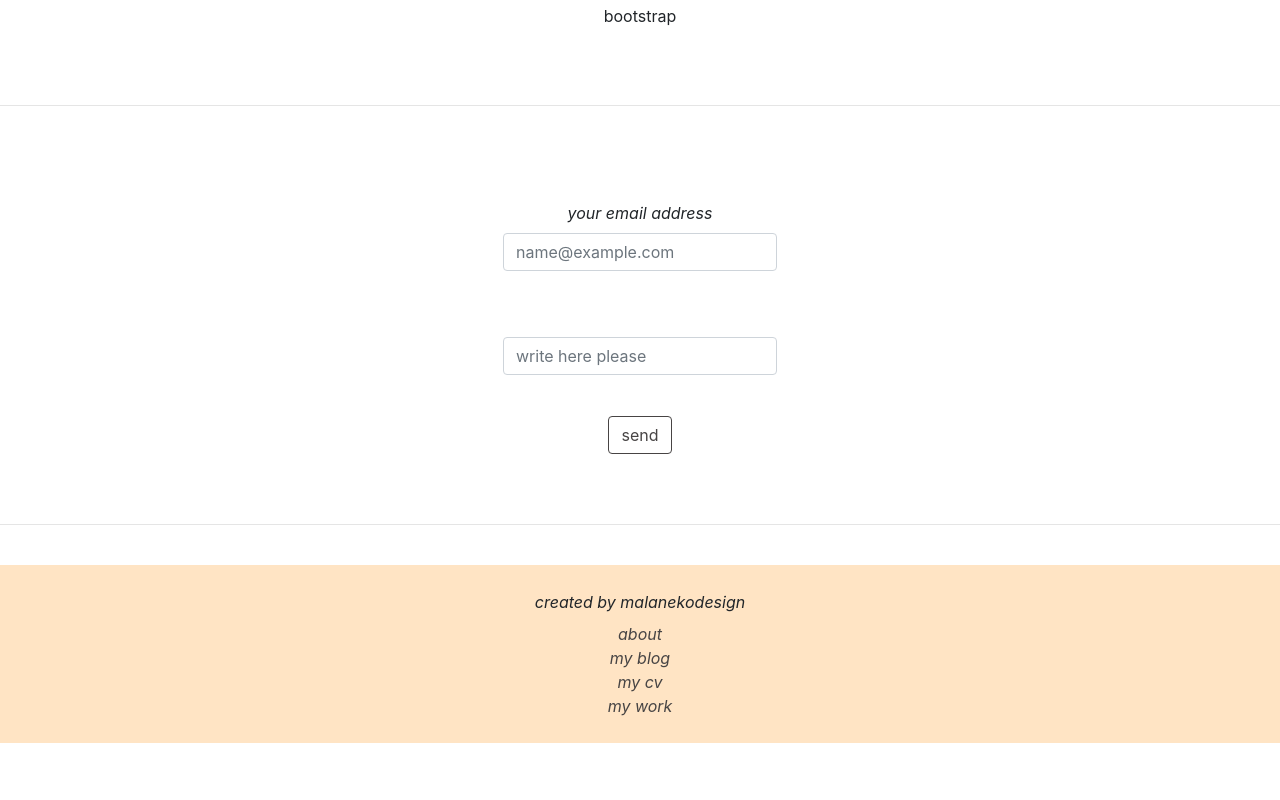
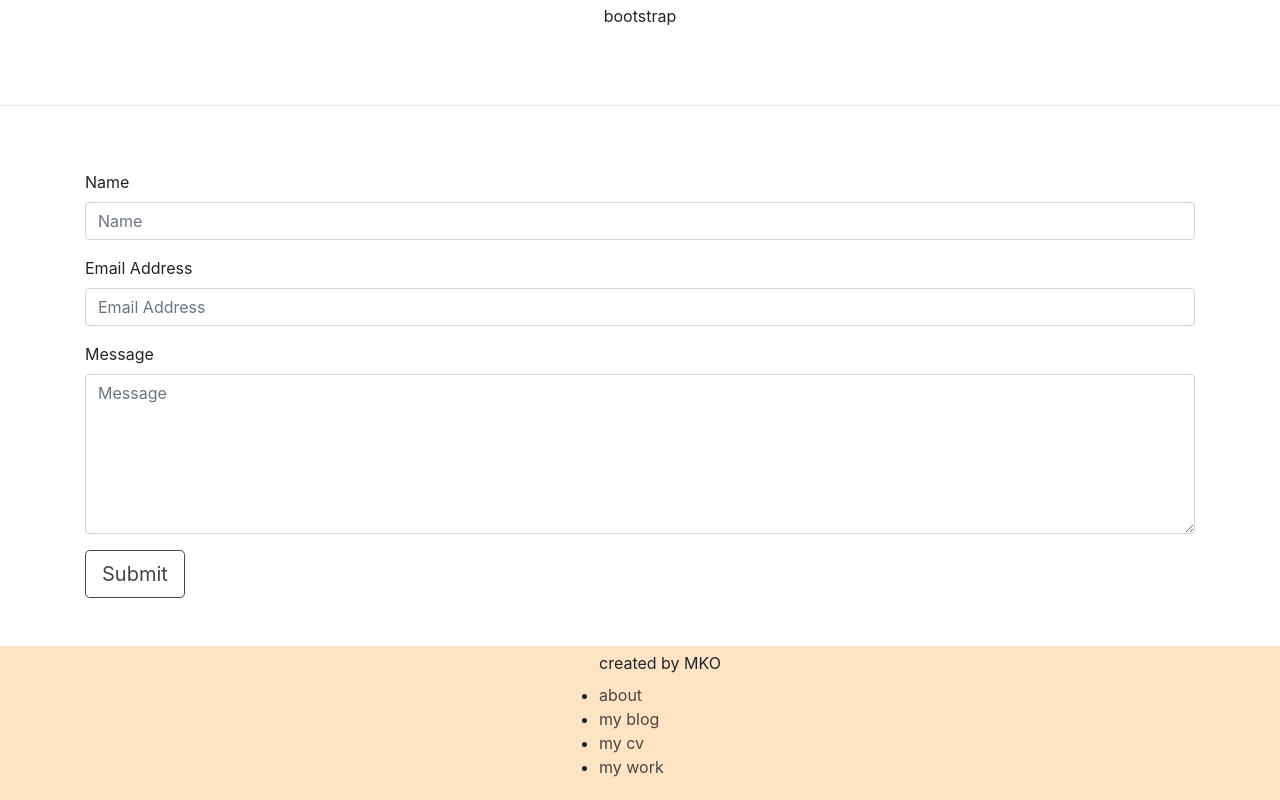
Before and after one commit to malaneko/03_Bootstrap-Portfolio, a plain HTML site: page index.html in a window 1280 px wide. Shown: the part 2166-2966 px from the top of the page. Before the commit the page ends 2925 px from the top, so only its background shows below. Drawn offline with nearby package versions, Linux system fonts and the light colour scheme.

Commit message:
Amendment
Bootstrap elements amended - footer change, contact form accepts name, email and message

```diff
--- a/css/style.css
+++ b/css/style.css
@@ -61,38 +61,32 @@ a {
   }
 
 
-/* Contact */
-.yourMessage form{
-    margin: 20px auto;
+/* Contact Form */
+.contactForm {
+
     background-color: #ffffff;
     padding: 10px;
-    text-align: center;
+    display: flex;
+    justify-content: center;
   }
 
 
-.form {
-    margin: 20px auto;
-    background-color: #ffffff;
-    padding: 25px;
-
-  }
-
 
 /* Footer */
-.form-group {
-    text-align: center;
-    padding: 25px;
-    font-style: italic;
+.footer {
+  background-color: bisque;
+  width: 100%;
+  height: auto;
+  padding: 5px;
+  display: flex;
+
+  justify-content: center;
+
 }
 
-.footer {
-    background-color: bisque;
-    margin: auto;
-    list-style-type: none;  /* to remove bullets*/
-}
 
 
 /* Button shadow */
 .btn-primary:hover {
-    box-shadow: 0px -5px 10px 0px rgba(0, 0, 0, 0.5)
+  box-shadow: 0px -5px 10px 0px rgba(0, 0, 0, 0.5)
 }
--- a/index.html
+++ b/index.html
@@ -22,7 +22,7 @@
 
 <body>
 
-  <!-- Navigation bar -->
+  <!-- Bootstrap Navigation bar -->
   <nav class="navbar navbar-expand-lg navbar-light bg-light">
     <a class="navbar-brand" href="#">
       <img src="images/LOGO02png.png">~ this is my portfolio</a>
@@ -70,7 +70,7 @@
   <!-- End navigation bar -->
 
 
-<!-- Jumbotron -->
+<!-- Bootstrap Jumbotron -->
     <div class="jumbotron">
       <div class="jumboTwo">
         <h1 class="display-4">Welcome to my page!</h1>
@@ -81,11 +81,11 @@
     </div>
 
     </div>
-<!-- End jumbotron -->
+<!-- End of Jumbotron -->
 
 
 
-<!-- Cards used for jobs section -->
+<!-- Bootstrap Cards used for jobs section -->
 <div class="container-fluid cardsContent">
   <div class="row">
     <!-- Card 1 -->
@@ -218,44 +218,73 @@
 <hr>
 <br>
 
-<!-- Contact section -->
-<div class="container-fluid yourMessage">
-  <div class="row">
-    <form>
-    <div class="form-group">
-    <label for="exampleFormControlInput1">your email address</label>
-    <input type="email" class="form-control" id="exampleFormControlInput1" placeholder="name@example.com">
+<!-- Contact Form section --><!-- Wrapper container -->
+<div class="container py-4">
+
+  <!-- Bootstrap 5 starter form -->
+  <form id="contactForm">
+
+    <!-- Name input -->
+    <div class="mb-3">
+      <label class="form-label" for="name">Name</label>
+      <input class="form-control" id="name" type="text" placeholder="Name" data-sb-validations="required" />
+      <div class="invalid-feedback" data-sb-feedback="name:required">Name is required.</div>
     </div>
-  <div class="form-group">
-    <!--label for="exampleFormControlInput1">your message</label-->
-    <input type="yourMessage" class="form-control" id="exampleFormControlInput1" placeholder="write here please">
-    <!-- <textarea placeholder="your message"></textarea> -->
+
+    <!-- Email address input -->
+    <div class="mb-3">
+      <label class="form-label" for="emailAddress">Email Address</label>
+      <input class="form-control" id="emailAddress" type="email" placeholder="Email Address" data-sb-validations="required, email" />
+      <div class="invalid-feedback" data-sb-feedback="emailAddress:required">Email Address is required.</div>
+      <div class="invalid-feedback" data-sb-feedback="emailAddress:email">Email Address Email is not valid.</div>
     </div>
-  <button type="submit" class="btn btn-primary">send</button>
+
+    <!-- Message input -->
+    <div class="mb-3">
+      <label class="form-label" for="message">Message</label>
+      <textarea class="form-control" id="message" type="text" placeholder="Message" style="height: 10rem;" data-sb-validations="required"></textarea>
+      <div class="invalid-feedback" data-sb-feedback="message:required">Message is required.</div>
+    </div>
+
+    <!-- Form submissions success message -->
+    <div class="d-none" id="submitSuccessMessage">
+      <div class="text-center mb-3">Form submission successful!</div>
+    </div>
+
+    <!-- Form submissions error message -->
+    <div class="d-none" id="submitErrorMessage">
+      <div class="text-center text-danger mb-3">Error sending message!</div>
+    </div>
+
+    <!-- Form submit button -->
+    <div class="d-grid">
+      <button class="btn btn-primary btn-lg" type="submit">Submit</button>
+    </div>
 
   </form>
-</div>
+
 </div>
 
-<!-- End of Contact section -->
+<!-- End of Bootstrap Contact Form section -->
 
 <br>
-<hr>
-<br>
+
+
 
 <!-- Footer -->
 <footer>
-  <form class="footer">
-  <div class="form-group">
-    <label for="exampleFormControlInput1">created by malanekodesign</label>
+  <div id="footer">
+    <div class="footer">
+      <ul>
+        <label for="exampleFormControlInput1">created by MKO</label>
         <li><a href="#">about</a></li>
         <li><a href="#">my blog</a></li>
         <li><a href="#">my cv</a></li>
         <li><a href="#">my work</a></li>
+      </ul>
     </div>
+    <!-- <label for="exampleFormControlInput1">created by MKO</label>  -->
   </div>
-
-</form>
 </footer>
 <!-- End of Footer -->
 
```
Also changed, not shown: screenshots/Screenshot 2023-05-17 000314.jpg (added). Lines whose indentation alone changed are shown as unchanged.
